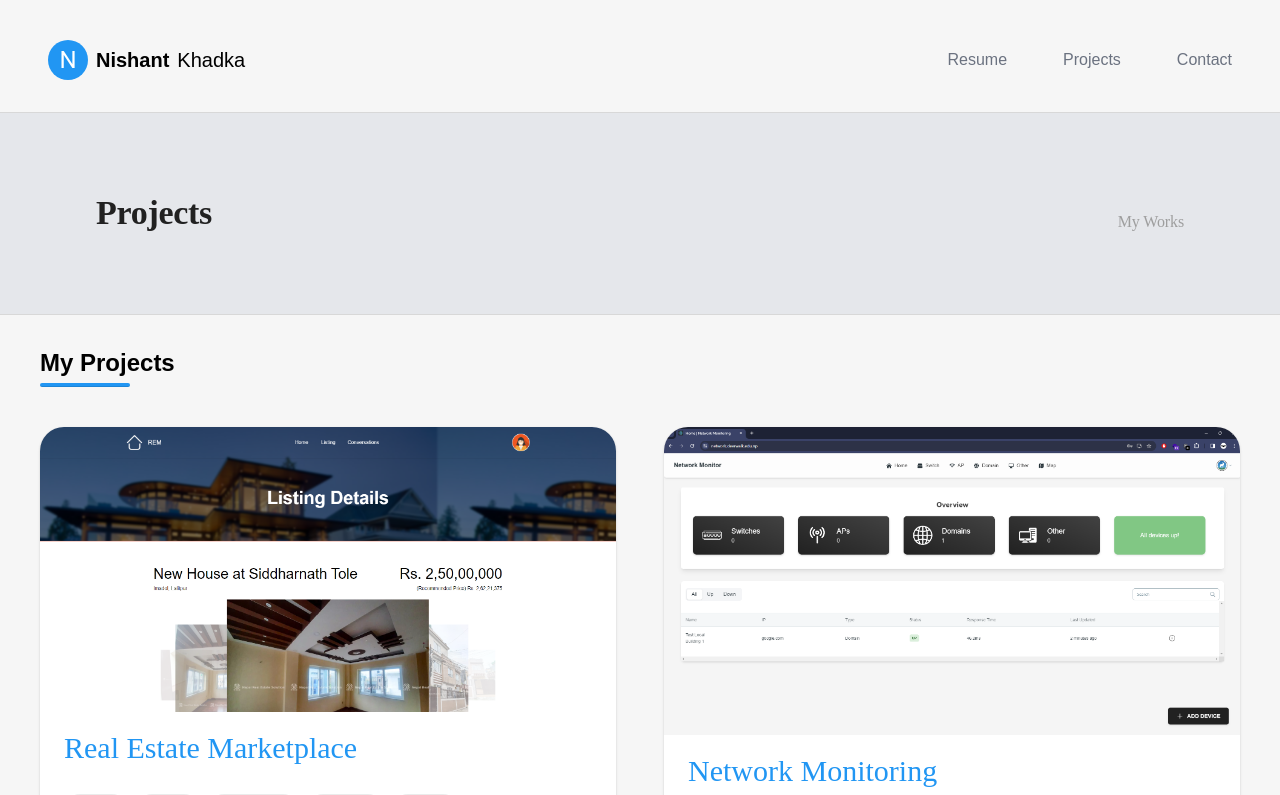
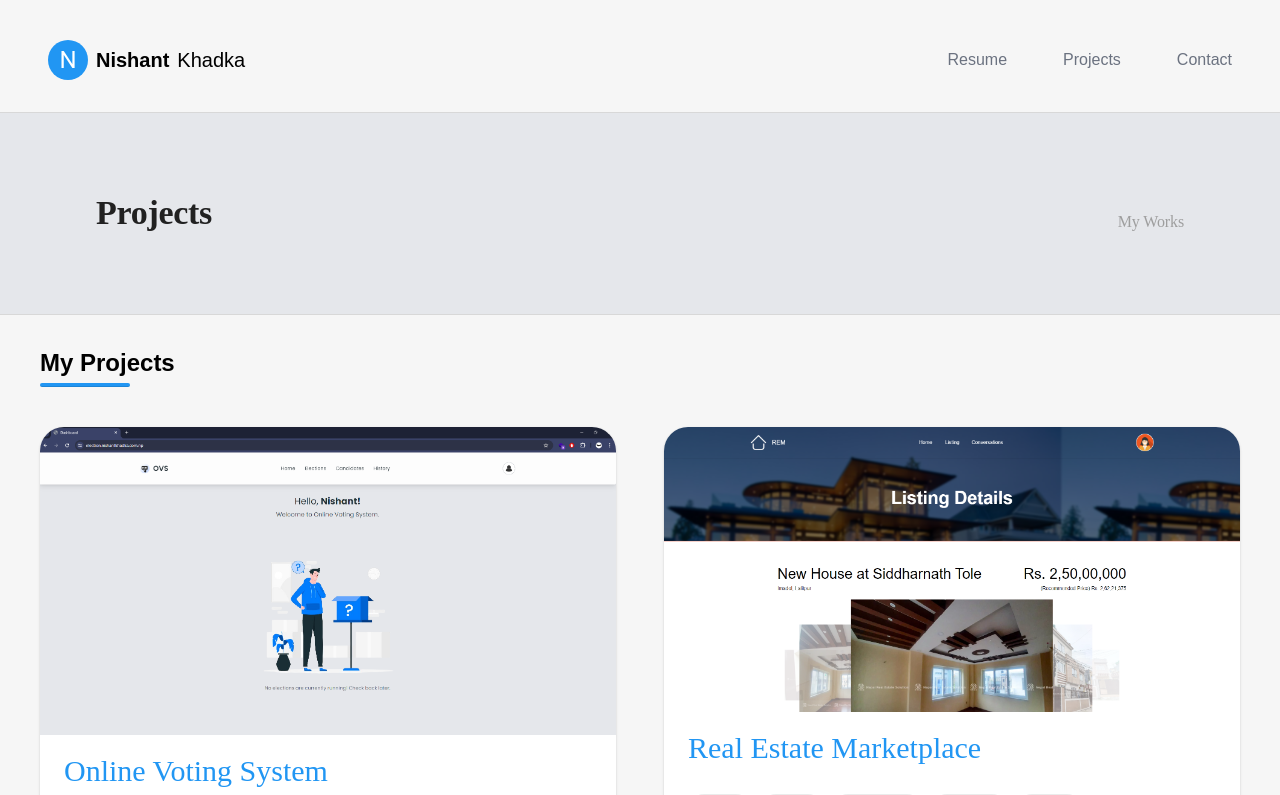
Before and after one commit to nishant-nez/personal-portfolio, a React (Create React App) app: page /projects in a window 1280 px wide. Shown: the top 795 px of the page. Built offline with nearby package versions, Linux system fonts and the light colour scheme.

Commit message:
Updated projects & resume, configured meta tags

```diff
--- a/public/index.html
+++ b/public/index.html
@@ -9,11 +9,12 @@
   <meta name="theme-color" content="#000000" />
   <meta property="og:title" content="Nishant Khadka - Portfolio" />
   <meta property="og:url" content="https://www.nishantkhadak.com.np/" />
+  <meta property="og:type" content="article" />
   <meta name="og:description"
-    content="Freelance React Developer, Web Developer and current DevOps intern. Explore my portfolio and hire me for your projects.">
+    content="Freelance Node, Python and Web Developer. Explore my portfolio and hire me for your projects.">
   <meta property="og:image" content="https://nishantkhadka.com.np/images/nishant.jpg" />
   <meta name="description"
-    content="Freelance React Developer, Web Developer and current DevOps intern. Explore my portfolio and hire me for your projects.">
+    content="Freelance Node, Python and Web Developer. Explore my portfolio and hire me for your projects.">
   <link rel="apple-touch-icon" href="%PUBLIC_URL%/logo192.png" />
   <!--
       manifest.json provides metadata used when your web app is installed on a
--- a/src/components/ProjectList.js
+++ b/src/components/ProjectList.js
@@ -10,6 +10,13 @@ import { motion } from 'framer-motion';
 
 const ProjectList = () => {
     const myProjects = [
+        {
+            title: "Online Voting System",
+            link: "https://election.nishantkhadka.com.np",
+            image: "/images/voting.png",
+            description: "",
+            tags: "django MySQL"
+        },
         {
             title: "Real Estate Marketplace",
             link: "https://github.com/nishant-nez/Real-Estate-Marketplace",
```
Also changed, not shown: public/images/voting.png (added), 1 other file (tests, documents, lock files or other folders).
